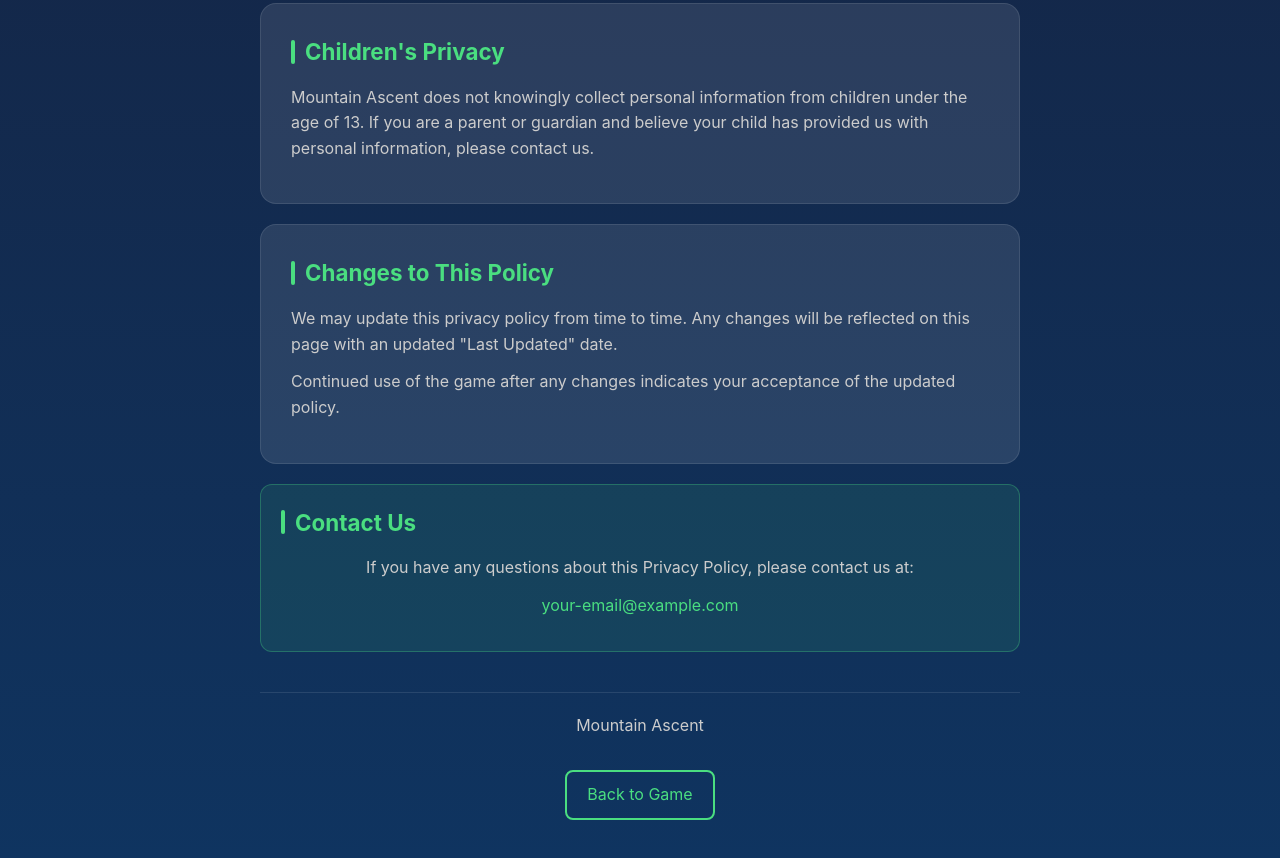
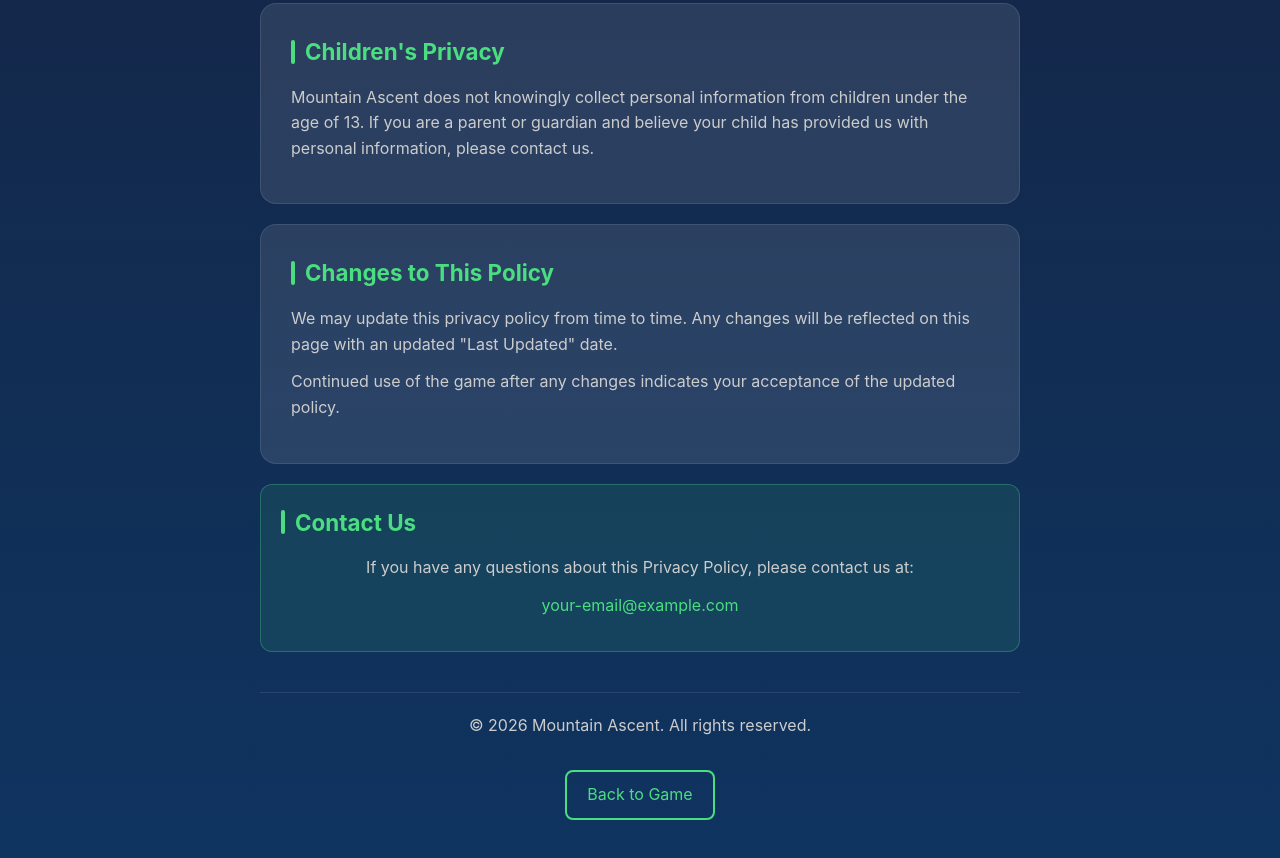
Before and after one commit to ZoeTaurus/mountain_accent, a website: page privacy-policy.html in a window 1280 px wide. Shown: the part 1868-2726 px from the top of the page. Drawn offline with Linux system fonts and the light colour scheme.

Commit message:
Restore copyright notice

```diff
--- a/privacy-policy.html
+++ b/privacy-policy.html
@@ -214,7 +214,7 @@
         </div>
 
         <footer>
-            <p>Mountain Ascent</p>
+            <p>&copy; 2026 Mountain Ascent. All rights reserved.</p>
             <a href="index.html" class="back-link">Back to Game</a>
         </footer>
     </div>
```
